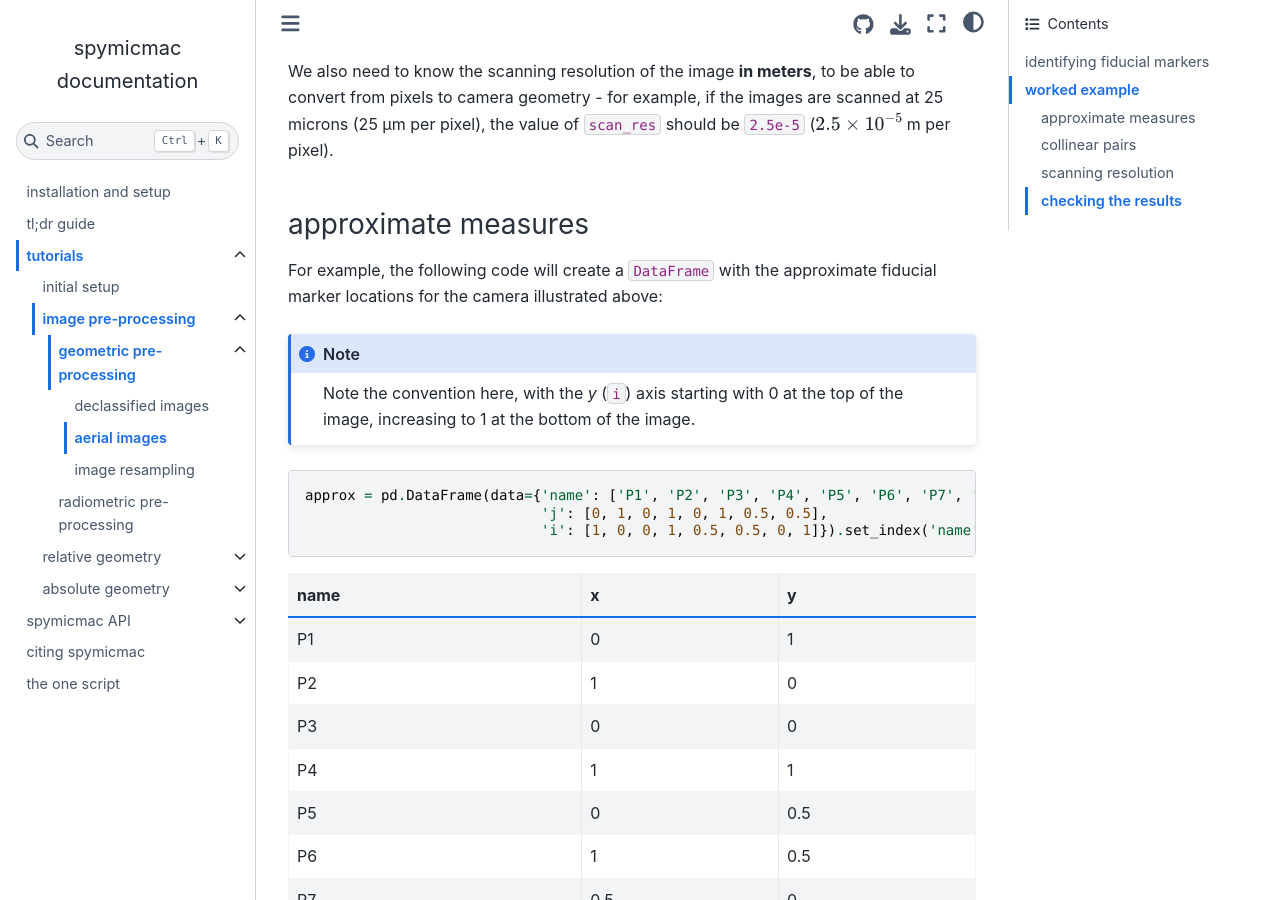
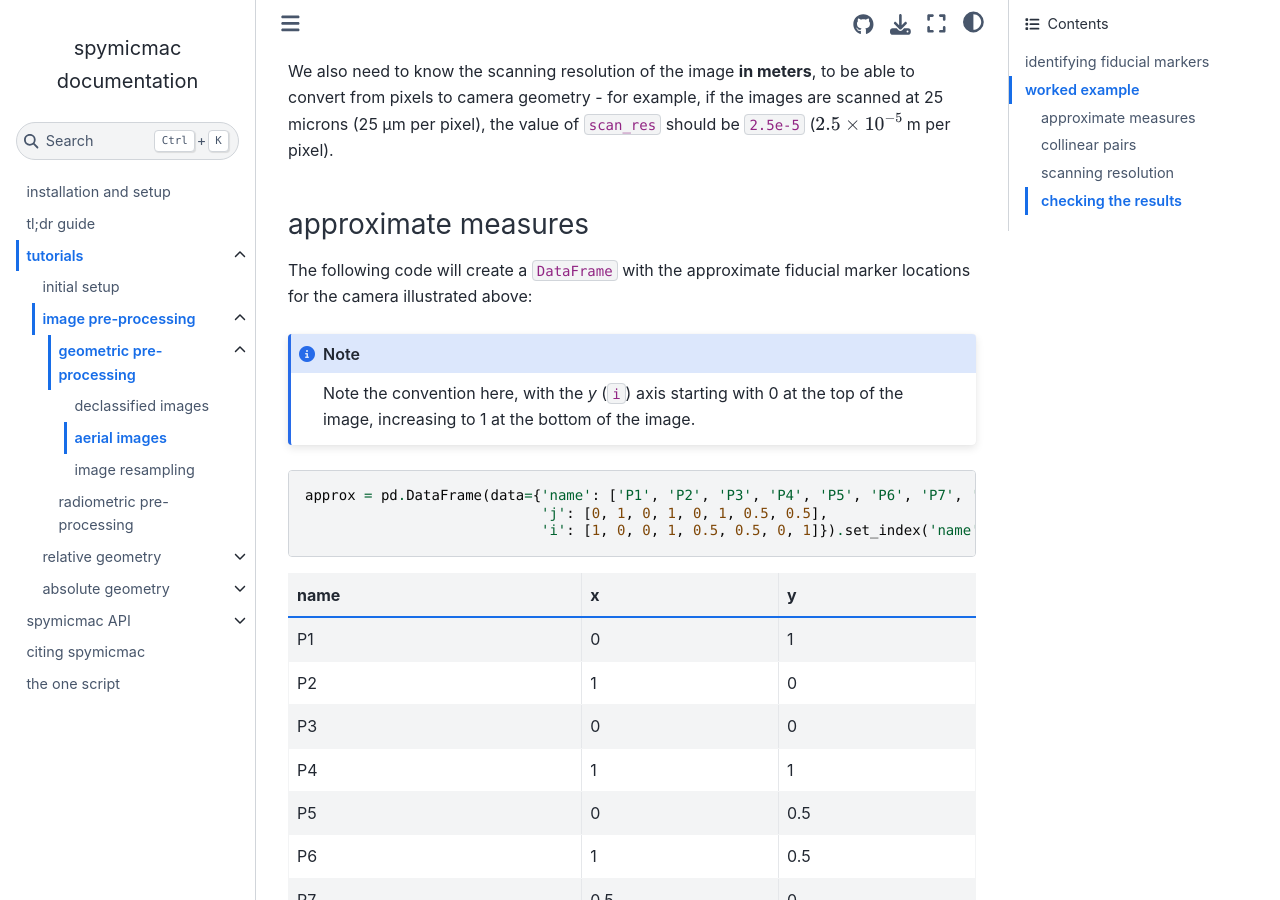
Before and after one commit to iamdonovan/spymicmac, a Sphinx documentation site: the page built from doc/tutorials/preprocessing/geometric/aerial/estimating.rst, in a window 1280 px wide and 900 px high, scrolled down 3298 px. Built offline with Sphinx 7.4.7 and the Sphinx Book theme 1.1.4, drawn with Linux system fonts in a browser that asks for light colours; nearby versions of some CDN libraries; the version number could not be read and is left out; some of the changed text lies outside the part shown.

Commit message:
tweak text

```diff
--- a/doc/tutorials/preprocessing/geometric/aerial/estimating.rst
+++ b/doc/tutorials/preprocessing/geometric/aerial/estimating.rst
@@ -94,7 +94,7 @@ geometry - for example, if the images are scanned at 25 microns (25 µm per pixe
 approximate measures
 ^^^^^^^^^^^^^^^^^^^^^
 
-For example, the following code will create a ``DataFrame`` with the approximate fiducial marker locations for the
+The following code will create a ``DataFrame`` with the approximate fiducial marker locations for the
 camera illustrated above:
 
 .. note::
@@ -240,7 +240,7 @@ between the values from the report, and the values estimated by
 to better than 0.04 mm:
 
 +------+------------------+------------------+
-| name | :math:`\delta x` | :math:`\delta y` |
+| name | :math:`\Delta x` | :math:`\Delta y` |
 +======+==================+==================+
 | P1   | 0.0191           | -0.0312          |
 +------+------------------+------------------+
```
